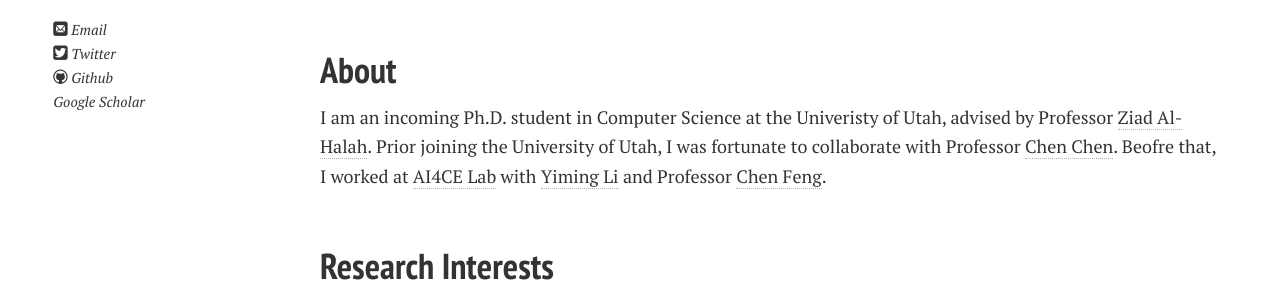
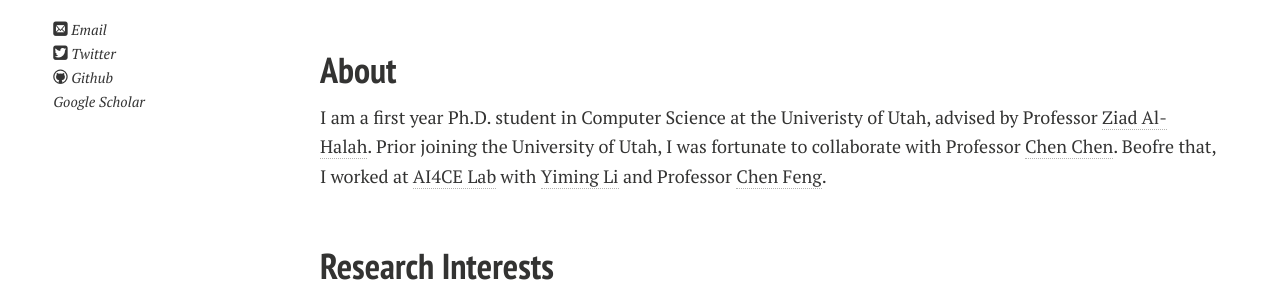
Before and after one commit to ZonglinL/ZonglinL.github.io, a Jekyll site: the page built from index.md, in a window 1280 px wide. Shown: the part 274-574 px from the top of the page. Built offline with Jekyll 4.4.1, drawn with Linux system fonts in a browser that asks for light colours; nearby versions of some CDN libraries; comment, search, counter and statistics services are not loaded; a style sheet for code colours, icons or effects is not loaded; our own code applies the rules of GitHub Pages for plain Markdown files.

Commit message:
Update index.md

```diff
--- a/index.md
+++ b/index.md
@@ -11,7 +11,7 @@ layout: page
 
 ## About
 
-I am an incoming Ph.D. student in Computer Science at the Univeristy of Utah, advised by Professor [Ziad Al-Halah](https://users.cs.utah.edu/~ziad/). Prior joining the University of Utah, I was fortunate to collaborate with Professor [Chen Chen](https://www.crcv.ucf.edu/chenchen/). Beofre that, I worked at [AI4CE Lab](https://ai4ce.github.io/) with [Yiming Li](https://yimingli-page.github.io/) and Professor [Chen Feng](https://scholar.google.com/citations?user=YeG8ZM0AAAAJ&hl=en).
+I am a first year Ph.D. student in Computer Science at the Univeristy of Utah, advised by Professor [Ziad Al-Halah](https://users.cs.utah.edu/~ziad/). Prior joining the University of Utah, I was fortunate to collaborate with Professor [Chen Chen](https://www.crcv.ucf.edu/chenchen/). Beofre that, I worked at [AI4CE Lab](https://ai4ce.github.io/) with [Yiming Li](https://yimingli-page.github.io/) and Professor [Chen Feng](https://scholar.google.com/citations?user=YeG8ZM0AAAAJ&hl=en).
 
 
 <br>
```
